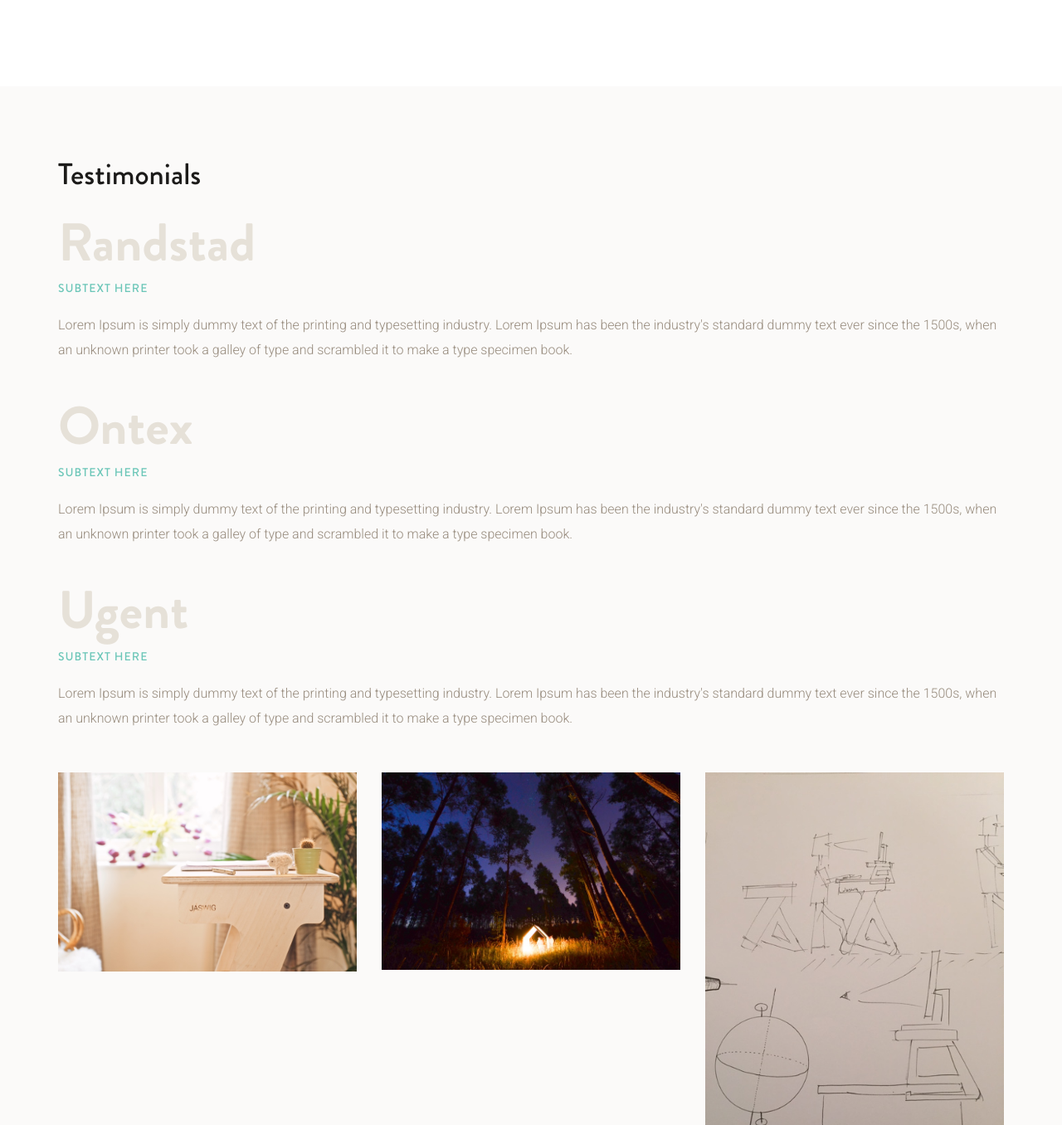
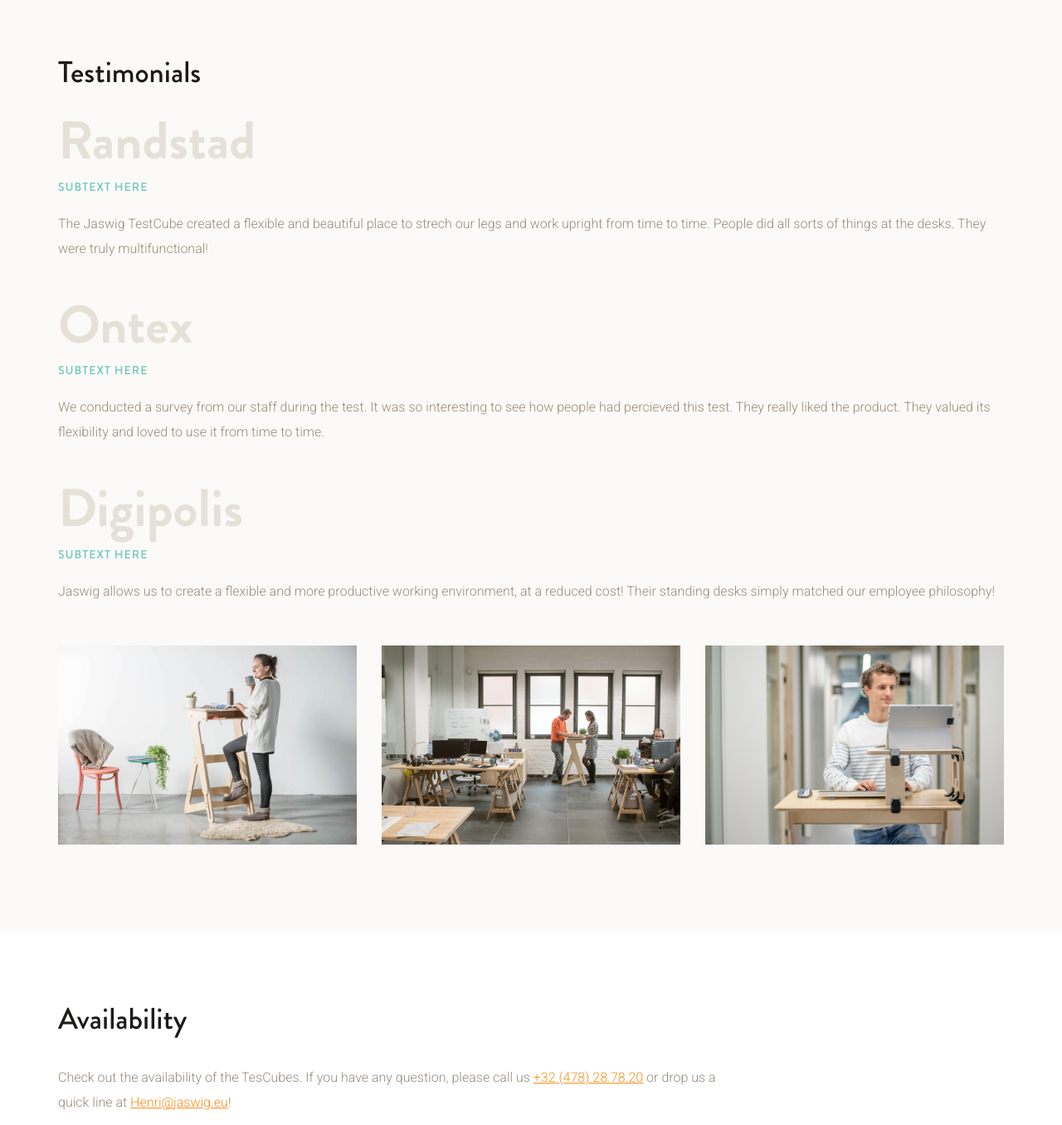
Before and after one commit to samuelrieder/jaswig.github.io, a Jekyll site: the page built from TestCube.html, in a window 1280 px wide and 1400 px high, scrolled down 1569 px, cut to the strip 0-1356 px from the top of the window. Shown: the whole strip at 83% size. Built offline with Jekyll 4.4.1, drawn with Linux system fonts in a browser that asks for light colours; nearby versions of some CDN libraries.

Commit message:
changes to pictures and text testcube

```diff
--- a/TestCube.html
+++ b/TestCube.html
@@ -1,6 +1,6 @@
 ---
 layout: default
-title: Test the Jaswig Expirience for Free | Jaswig
+title: Free Standing Desk experience | Jaswig
 label: TestCube
 permalink: /testcube/
 position: 3
@@ -19,12 +19,12 @@ position: 3
       </p>
     </div>
     <div class="col-xs-12 col-md-6">
-      <img src="/images/standing-desk-for-kids.jpg" alt="">
+      <img src="/images/peterupright.jpg" alt="Workign hard at the StandUp" title="Healthy and happy working">
     </div>
   </div>
   <div class="row padding-bottom">
     <div class="col-xs-12 col-md-6">
-      <img src="/images/standing-desk-for-kids.jpg" alt="">
+      <img src="/images/testcuberandstad.jpg" alt="TestCube set up" title="This is what you get">
     </div>
     <div class="col-xs-12 col-xs-offset-0 col-md-5 col-md-offset-1">
       <div class="testcube-promo__text-right">
@@ -56,21 +56,21 @@ position: 3
             <span class="value-sign">Randstad</span>
             <h4 class="upper">Subtext here</h4>
             <p>
-              Lorem Ipsum is simply dummy text of the printing and typesetting industry. Lorem Ipsum has been the industry's standard dummy text ever since the 1500s, when an unknown printer took a galley of type and scrambled it to make a type specimen book.
+              The Jaswig TestCube created a flexible and beautiful place to strech our legs and work upright from time to time. People did all sorts of things at the desks. They were truly multifunctional!
             </p>
           </div>
           <div class="value">
             <span class="value-sign">Ontex</span>
             <h4 class="upper">Subtext here</h4>
             <p>
-              Lorem Ipsum is simply dummy text of the printing and typesetting industry. Lorem Ipsum has been the industry's standard dummy text ever since the 1500s, when an unknown printer took a galley of type and scrambled it to make a type specimen book.
+              We conducted a survey from our staff during the test. It was so interesting to see how people had percieved this test. They really liked the product. They valued its flexibility and loved to use it from time to time.
             </p>
           </div>
           <div class="value">
-            <span class="value-sign">Ugent</span>
+            <span class="value-sign">Digipolis</span>
             <h4 class="upper">Subtext here</h4>
             <p>
-              Lorem Ipsum is simply dummy text of the printing and typesetting industry. Lorem Ipsum has been the industry's standard dummy text ever since the 1500s, when an unknown printer took a galley of type and scrambled it to make a type specimen book.
+              Jaswig allows us to create a flexible and more productive working environment, at a reduced cost! Their standing desks simply matched our employee philosophy!
             </p>
           </div>
         </div>
@@ -80,13 +80,13 @@ position: 3
     <div class="testcube-testimonials__gallery">
       <div class="row">
         <div class="col-xs-12 col-md-4">
-          <img src="/images/responsibility.jpg" alt="">
+          <img src="/images/evacoffee.jpg" alt="Girl Standing at the StandUp" title="Get Up, StandUp">
         </div>
         <div class="col-xs-12 col-md-4">
-          <img src="/images/community.jpg" alt="">
+          <img src="/images/seeqmeeting.jpg" alt="Quick meeting at StandUp" tittle="Very handy for quick meeting">
         </div>
         <div class="col-xs-12 col-md-4">
-          <img src="/images/simplicity.jpg" alt="">
+          <img src="/images/samscreenup.jpg" alt="StandUp with ScreenUp" title="Ideal for laptop workers">
         </div>
       </div>
     </div>
@@ -101,6 +101,9 @@ position: 3
 <div class="availability">
   <div class="container">
     <h2>Availability</h2>
+    <p>
+      Check out the availability of the TesCubes. If you have any question, please call us <a href="tel:+32 (478) 28.78.20">+32 (478) 28.78.20</a> or drop us a quick line at <a href="mailto:henri@jaswig.eu">Henri@jaswig.eu</a>!<br>
+    </p>
     <div class="availability__calendar">
       <iframe src="https://calendar.google.com/calendar/embed?src=standup%40jaswig.eu&ctz=Europe/Brussels" style="border: 0" width="800" height="600" frameborder="0" scrolling="no"></iframe>
     </div>
```
Also changed, not shown: images/evacoffee.jpg (added), images/peeterlaughing.jpg (added), images/peterupright.jpg (added), images/samscreenup.jpg (added), images/seeqmeeting.jpg (added), images/testcuberandstad.jpg (added).
